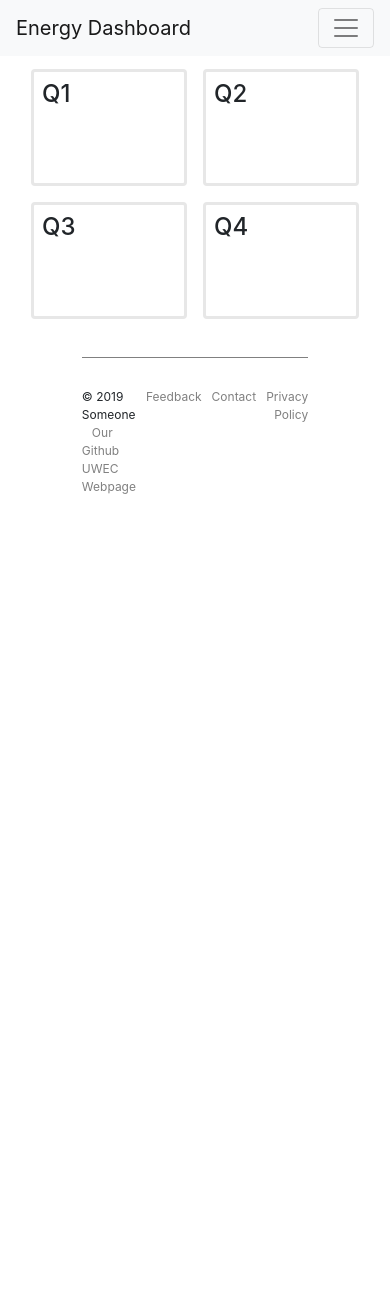
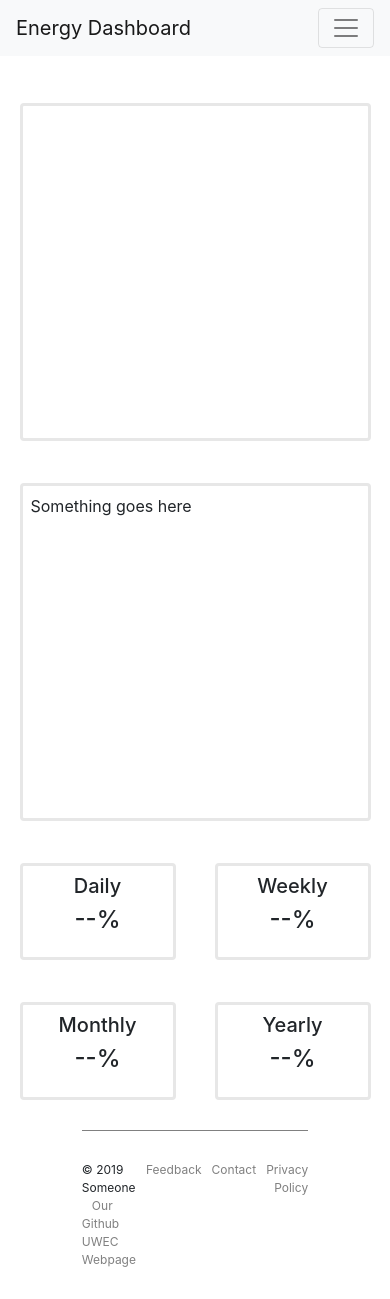
Before and after one commit to uwec-innovation-labs/energy-dashboard-frontend, a React (Create React App) app in the folder frontend/: page / in a window 390 px wide. Before the commit the page ends 844 px from the top, so only its background shows below. Built offline with nearby package versions, Linux system fonts and the light colour scheme; no server answers; the HTML template or start-up script is replaced by a standard one.

Commit message:
Creates a layout that has focus on the graph with stat cards below.

```diff
--- a/frontend/src/components/Home.js
+++ b/frontend/src/components/Home.js
@@ -6,19 +6,30 @@ class Home extends Component {
   render() {
     return (
       <div class="centered">
-        <div class="cards">
-          <div class="card">
-              <h4> Q1 </h4>
+      <div class="graphRow">
+      <div class='card' id="graphCard">
+        <ScatterPlot graphName="graph1"/>
+      </div>
+      <div class='card' id="graphControlsCard">
+        Something goes here
+      </div>
+      </div>
+        <div class="cards" id="statCards">
+          <div class="card" id="statCard">
+              <h5> Daily </h5>
+              <h4> --% </h4>
           </div>
-          <div class="card">
-              <h4> Q2 </h4>
-                <ScatterPlot graphName="graph1"/>
+          <div class="card" id="statCard">
+              <h5> Weekly </h5>
+              <h4> --% </h4>
           </div>
-          <div class="card">
-            <h4> Q3 </h4>
+          <div class="card" id="statCard">
+              <h5> Monthly </h5>
+              <h4> --% </h4>
           </div>
-          <div class="card">
-            <h4> Q4 </h4>
+          <div class="card" id="statCard">
+              <h5> Yearly </h5>
+              <h4> --% </h4>
           </div>
         </div>
       </div>
--- a/frontend/src/components/ScatterPlot.js
+++ b/frontend/src/components/ScatterPlot.js
@@ -59,8 +59,8 @@ class ScatterPlot extends Component {
       /* -------- DATA FILTERING END -------- */
 
       // Setting up Sizing Variables
-        var margin = {top: 80, right: 30, bottom: 100, left: 150 };
-        var width = 600 - margin.left - margin.right;
+        var margin = {top: 80, right: 30, bottom: 50, left: 150 };
+        var width = 1000 - margin.left - margin.right;
         var height = 400 - margin.top - margin.bottom;
 
         // We have to manually set the dates right now
@@ -86,7 +86,7 @@ class ScatterPlot extends Component {
         .attr("width", '100%')
         .attr("height", '100%')
         .attr("preserveAspectRatio", "xMinYMin meet")
-            .attr("viewBox", "0 0 600 400")
+        .attr("viewBox", "0 0 1000 400")
         .append("g")
         .attr("transform", "translate(" + margin.left + "," + margin.top + ")");
 
--- a/frontend/src/styles/App.scss
+++ b/frontend/src/styles/App.scss
@@ -126,22 +126,94 @@ Form {
   fill: $graph-color;
 }
 
-.cards {
+.graphRow {
   width: 90vw;
-  margin: 10vh auto 0;
+  margin-left: auto;
+  margin-right: auto;
   margin-top: 0;
   display: flex;
   flex-flow: row wrap;
-  justify-content: center;
+  justify-content: space-between;
+}
+
+.cards {
+  width: 90vw;
+  margin-left: auto;
+  margin-right: auto;
+  margin-top: 0;
+  display: flex;
+  flex-flow: row wrap;
+  justify-content: space-between;
 }
 
 .card {
-  height: 30vw;
-  width: 40vw;
-  margin: 0.5em;
+  height: 10vw;
+  width: 20vw;
+  margin-top: 5vh;
   border: 3px solid #e7e7e7;
   border-radius: 4px;
   padding: 0.5em;
+}
+
+#statCard {
+  align-items: center;
+  display: flex;
+  flex-direction: column;
+}
+
+
+#graphCard {
+  width: 50vw;
+  height: 50vh;
+}
+
+#graphControlsCard {
+  width: 35vw;
+  height: 50vh;
+}
+
+@media screen and (max-width: 700px) {
+  .graphRow {
+    flex-direction: column;
+    align-items: center;
+  }
+}
+
+@media screen and (max-width: 700px) {
+  #graphCard {
+    width: 90vw;
+    height: 40vh;
+  }
+}
+
+@media screen and (max-width: 700px) {
+  #graphControlsCard {
+    width: 90vw;
+    height: 40vh;
+  }
+}
+
+@media screen and (max-width: 700px) {
+  #statCard {
+    width: 40vw;
+    height: 25vw;
+  }
+}
+
+@media screen and (max-width: 800px) {
+  #statCards {
+    display: flex;
+    flex-direction: row;
+    flex-wrap: wrap;
+  }
+}
+
+.scatterPlotContainer {
+  display: inline-block;
+  position: relative;
+  overflow: auto;
+  width: 100%;
+  margin: 0 auto;
 }
 
 .card:hover {
```
Lines whose indentation alone changed are shown as unchanged.
